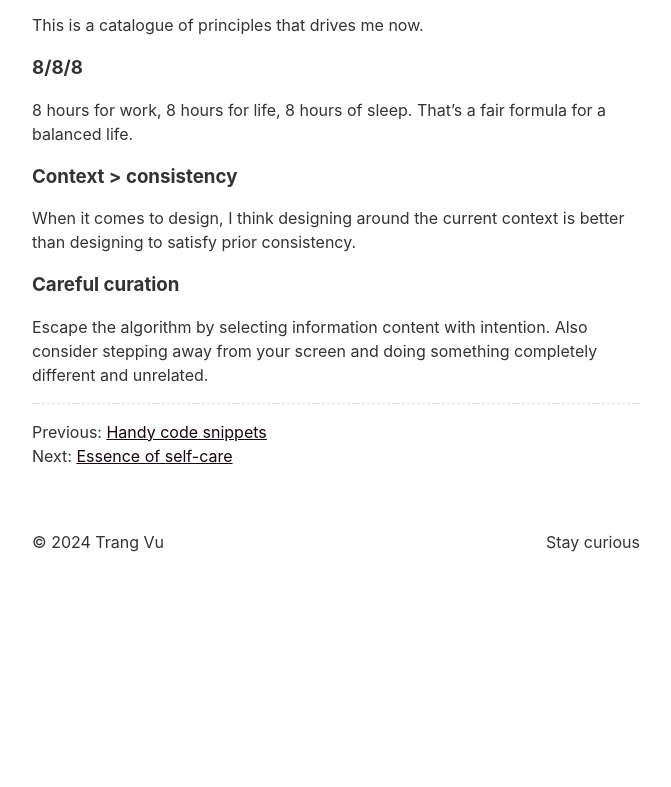
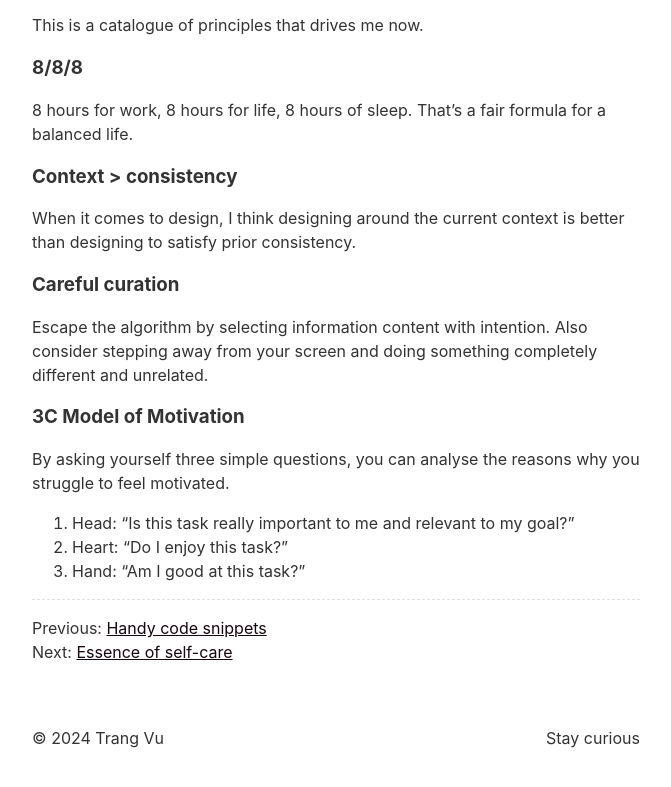
Before and after one commit to itstrangvu/trangs, an Eleventy site: page content/blog/principles-now.md in a window 1280 px wide. Shown: the part 159-946 px from the top of the page, without its empty margins (304-975 px from the left). Before the commit the page ends 800 px from the top, so only its background shows below. Built offline with nearby package versions, Linux system fonts and the light colour scheme; Eleventy itself is replaced by a stand-in of ours; files that its build step writes are made by us from their sources.

Commit message:
Adde principles now

```diff
--- a/content/blog/principles-now.md
+++ b/content/blog/principles-now.md
@@ -24,3 +24,15 @@ When it comes to design, I think designing around the current context is better
 ### Careful curation
 
 Escape the algorithm by selecting information content with intention. Also consider stepping away from your screen and doing something completely different and unrelated.
+
+
+
+### 3C Model of Motivation
+
+By asking yourself three simple questions, you can analyse the reasons why you struggle to feel motivated.
+
+1. Head: “Is this task really important to me and relevant to my goal?”
+
+1. Heart: “Do I enjoy this task?”
+
+1. Hand: “Am I good at this task?”
```
